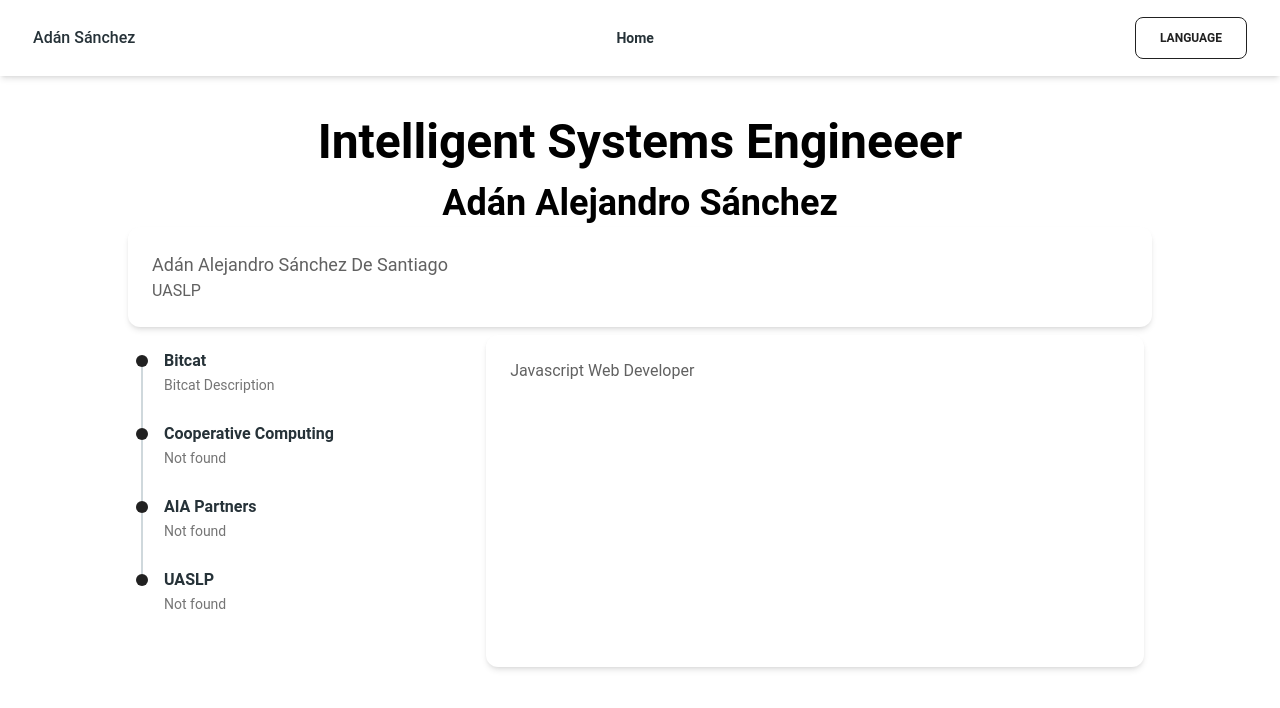
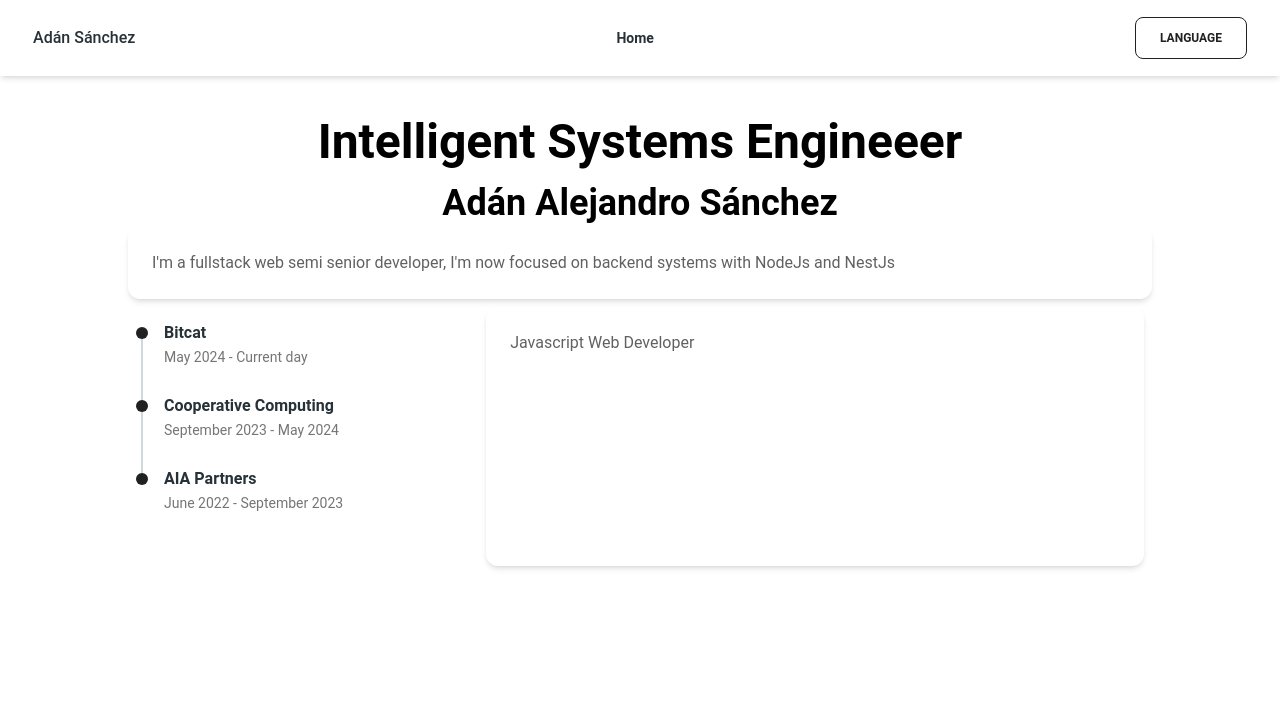
Before and after one commit to DEadMan10sds/Portfolio, a React (Vite) app: page / in a window 1280 px wide. Shown: the top 708 px of the page. Built offline with nearby package versions, Linux system fonts and the light colour scheme.

Commit message:
CHANGED: Job structure

```diff
--- a/src/components/Jobs.tsx
+++ b/src/components/Jobs.tsx
@@ -11,7 +11,6 @@ import { useState } from "react";
 //import type JobInterface from "../interfaces/Job";
 import { JobCard } from "./JobCard";
 import { useTranslation } from "react-i18next";
-import JOBS from "../constants/Jobs";
 
 // const JOBS: JobInterface[] = [
 //   { company: "Bitcat" },
@@ -23,7 +22,7 @@ import JOBS from "../constants/Jobs";
 export const Jobs = () => {
   const { t } = useTranslation();
   const [company, setCompany] = useState<number>(0);
-
+  const JOBS_KEYS = Object.keys(t("jobs", { returnObjects: true }));
   const handleSelectCompany = (selectedCompany: number = 0) => {
     return () => setCompany(selectedCompany);
   };
@@ -32,9 +31,9 @@ export const Jobs = () => {
     <div className="md:flex  gap-4 p-2 ">
       <div className="w-[32rem] py-5">
         <Timeline>
-          {JOBS.map((job, index) => (
+          {JOBS_KEYS.map((job, index) => (
             <TimelineItem key={job}>
-              {index !== JOBS.length - 1 && <TimelineConnector />}
+              {index !== JOBS_KEYS.length - 1 && <TimelineConnector />}
               <TimelineHeader
                 className="h-3 cursor-pointer"
                 onClick={handleSelectCompany(index)}
@@ -54,16 +53,16 @@ export const Jobs = () => {
                   color="gray"
                   className="font-normal text-gray-600"
                 >
-                  {t(`jobs.${job}.description`, {
-                    defaultValue: "Not found",
-                  })}
+                  {t(`jobs.${job}.start`)}
+                  <span> - </span>
+                  {t(`jobs.${job}.end`)}
                 </Typography>
               </TimelineBody>
             </TimelineItem>
           ))}
         </Timeline>
       </div>
-      <JobCard job={JOBS[company]} />
+      <JobCard job={JOBS_KEYS[company]} />
     </div>
   );
 };
--- a/src/components/MainInfo.tsx
+++ b/src/components/MainInfo.tsx
@@ -7,16 +7,12 @@ export const MainInfo = () => {
   return (
     <>
       <div className="flex flex-col gap-2 mt-4 items-center">
-
         <Typography variant="h1">{t("mainInfo.career")}</Typography>
         <Typography variant="h2">Adán Alejandro Sánchez</Typography>
       </div>
       <Card className="w-full flex-row">
         <CardBody>
-          <h1 className="text-lg">Adán Alejandro Sánchez De Santiago</h1>
-          <p className="text-md">
-            {t("mainInfo.university")}
-          </p>
+          <p className="text-md">{t("mainInfo.description")}</p>
         </CardBody>
       </Card>
     </>
--- a/src/languages/en.ts
+++ b/src/languages/en.ts
@@ -14,11 +14,25 @@ const enTranslation = {
     },
     jobs: {
       Bitcat: {
-        comany: "Bitcat Services ",
+        company: "Bitcat Services ",
         description: "Bitcat Description",
         title: "Javascript Web Developer",
         start: "May 2024",
         end: "Current day",
+      },
+      "Cooperative Computing": {
+        company: "Cooperative Computing",
+        description: "Desarrollador web fullstack de sistemas internos",
+        title: "Fullstack developer",
+        start: "September 2023",
+        end: "May 2024",
+      },
+      "AIA Partners": {
+        company: "AIA Partners",
+        description: "Desarrollador web fullstack de sistemas internos",
+        title: "Backend development leader",
+        start: "June 2022",
+        end: "September 2023",
       },
     },
   },
--- a/src/languages/es.ts
+++ b/src/languages/es.ts
@@ -13,12 +13,30 @@ const esTranslation = {
         "Soy desarrollador web fullstack semi senior, principalmente desarrollo backends tanto en NodeJs como en NestJs ",
     },
     jobs: {
-      Bitcat: {
-        comany: "Bitcat Services",
-        description: "Descripción de Bitcat",
+      "Bitcat Services": {
+        description:
+          "Desarrollador web de javascript y sistemas de monitoreo con conexión a PLC's",
         title: "Desarrollador Web Javascript",
         start: "Mayo 2024",
         end: "Actualidad",
+      },
+      "Cooperative Computing": {
+        description: "Desarrollador web fullstack de sistemas internos",
+        title: "Desarrollador fullstack",
+        start: "Septiembre 2023",
+        end: "Mayo 2024",
+      },
+      "AIA Partners": {
+        description: "Desarrollador web fullstack de sistemas internos",
+        title: "Encargado de desarrollo backend",
+        start: "Junio 2022",
+        end: "Septiembre 2023",
+      },
+      UASLP: {
+        description: "Desarrollador web fullstack de sistemas internos",
+        title: "Encargado de desarrollo backend",
+        start: "Junio 2022",
+        end: "Septiembre 2023",
       },
     },
   },
```
Also changed, not shown: src/interfaces/Job.ts (+6 -4 lines).
